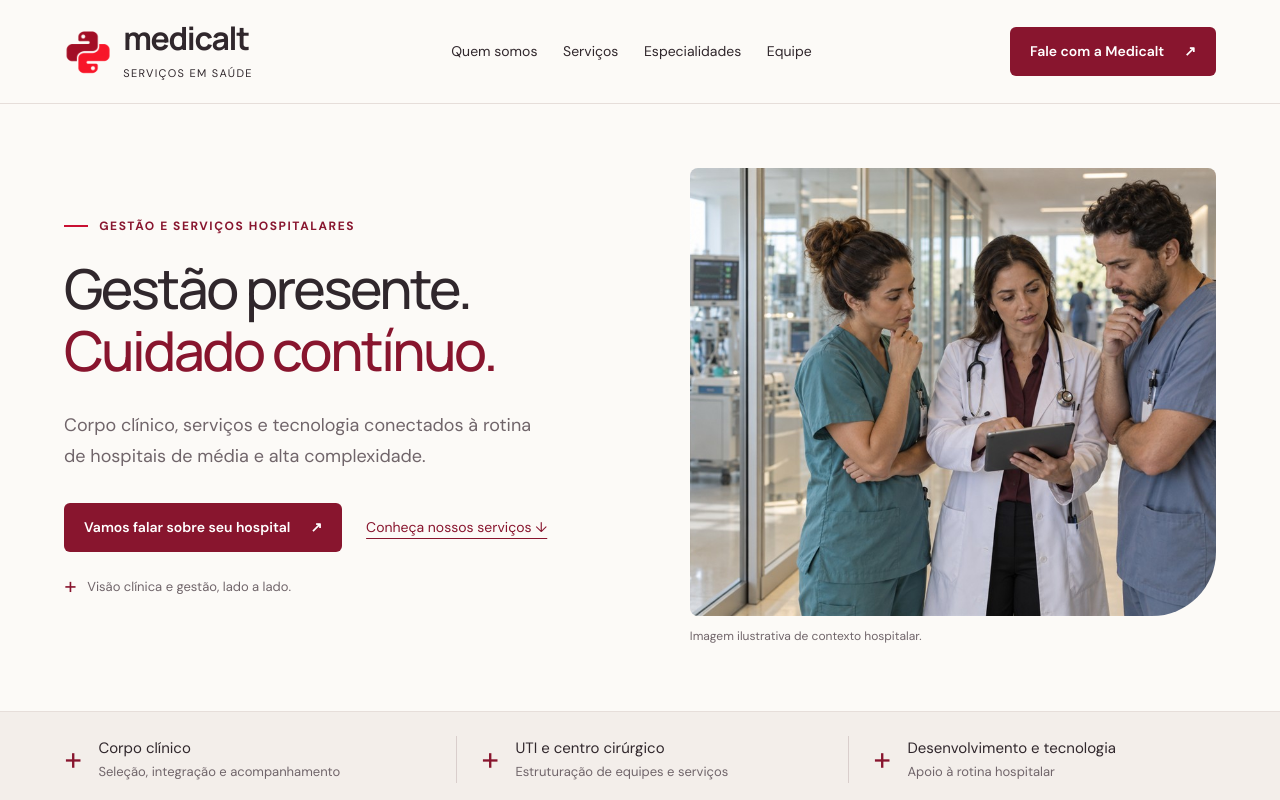
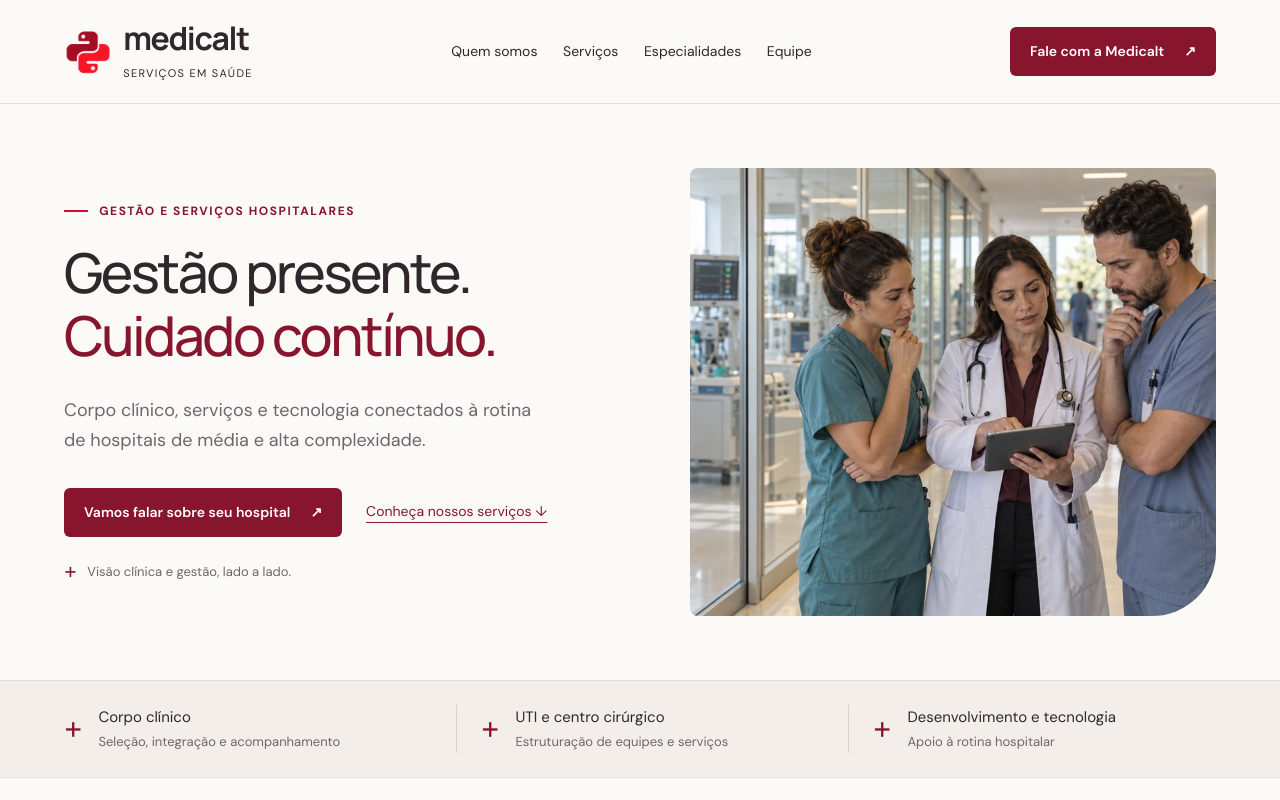
Before and after one commit to ovisu/medicalt-prototipo, a website: page index.html in a window 1280 px wide. Shown: the top 800 px of the page. Drawn offline with Linux system fonts and the light colour scheme.

Commit message:
Remoção de legendas

```diff
--- a/index.html
+++ b/index.html
@@ -106,9 +106,6 @@
           </div>
           <figure class="hero-visual">
             <img class="hero-photo" src="assets/equipe-hospitalar.jpg" alt="Imagem ilustrativa de profissionais discutindo um caso em ambiente hospitalar" width="1050" height="700" fetchpriority="high">
-            <figcaption>
-              Imagem ilustrativa de contexto hospitalar.
-            </figcaption>
           </figure>
         </section>
         <div class="ribbon wrap">
```
